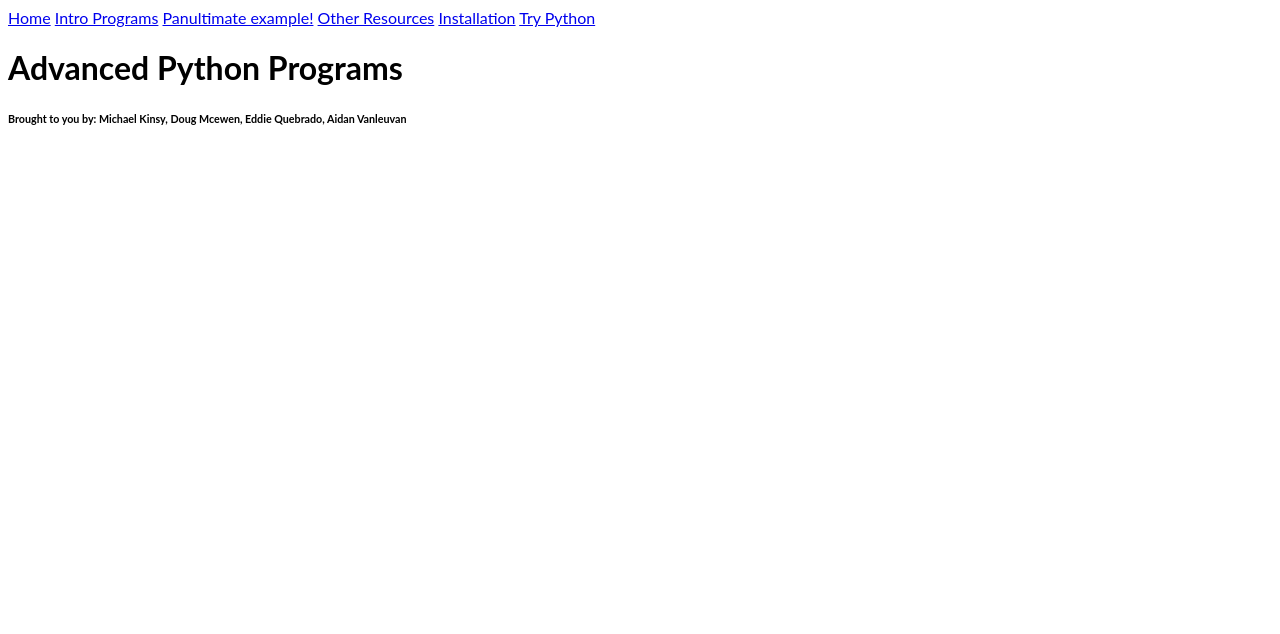
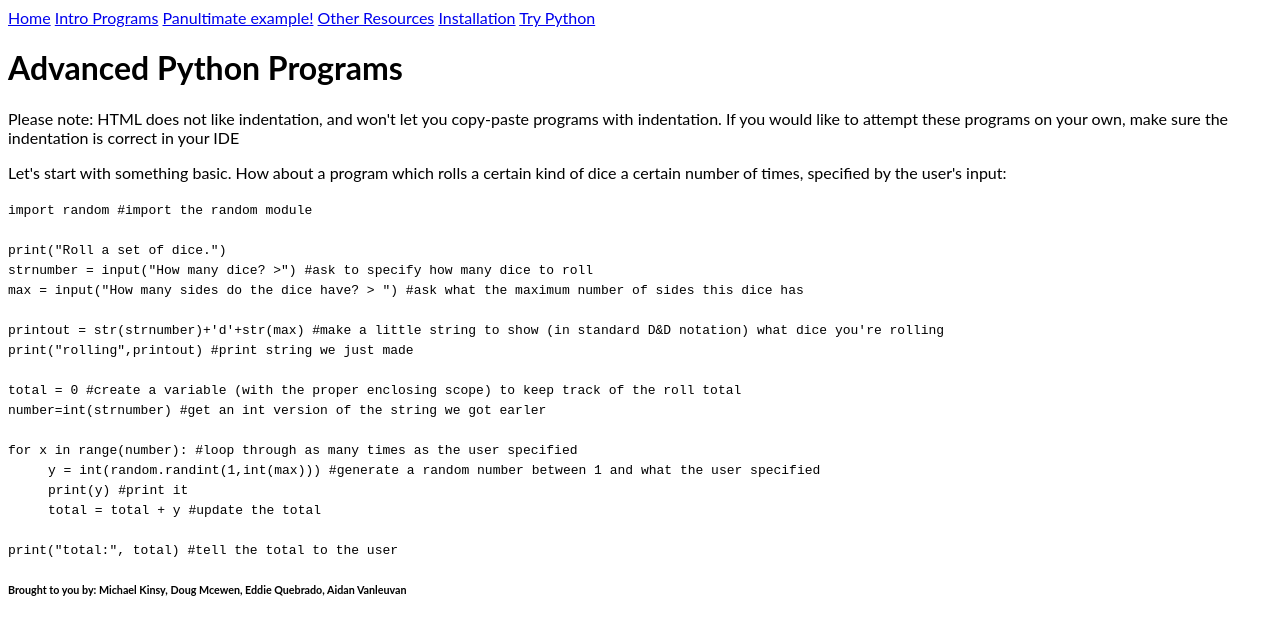
Before and after one commit to MichaelKinsy/CS-354-Doves, a plain HTML site: page advanced.html in a window 1280 px wide. Drawn offline with Linux system fonts and the light colour scheme.

Commit message:
Added dice-rolling programs
Signed-off-by: dougmantis <dougmantis@gmail.com>

```diff
--- a/advanced.html
+++ b/advanced.html
@@ -23,12 +23,30 @@ body,h1,h2,h3,h4,h5,h6 {font-family: "Lato", sans-serif},h1,button {font-family:
 <!-- Header -->
 <header >
   <h1> Advanced Python Programs</h1>
+  <p>Please note: HTML does not like indentation, and won't let you copy-paste programs with indentation. If you would like to attempt these programs on your own, make sure the indentation is correct in your IDE</p>
 </header>
 
 <!-- First Grid -->
 <div>
-
-</div>
+<p>Let's start with something basic. How about a program which rolls a certain kind of dice a certain number of times, specified by the user's input:</p>
+<code>import random #import the random module</code><br>
+<code></code><br>
+<code>print("Roll a set of dice.")</code><br>
+<code>strnumber = input("How many dice? >") #ask to specify how many dice to roll</code><br>
+<code>max = input("How many sides do the dice have? > ") #ask what the maximum number of sides this dice has</code><br>
+<code></code><br>
+<code>printout = str(strnumber)+'d'+str(max) #make a little string to show (in standard D&D notation) what dice you're rolling</code><br>
+<code>print("rolling",printout) #print string we just made</code><br>
+<code></code><br>
+<code>total = 0 #create a variable (with the proper enclosing scope) to keep track of the roll total</code><br>
+<code>number=int(strnumber) #get an int version of the string we got earler</code><br>
+<code></code><br>
+<code>for x in range(number): #loop through as many times as the user specified</code><br>
+<code style="margin-left: 40px">y = int(random.randint(1,int(max))) #generate a random number between 1 and what the user specified</code><br>
+<code style="margin-left: 40px">print(y) #print it</code><br>
+<code style="margin-left: 40px">total = total + y #update the total</code><br>
+<code></code><br>
+<code>print("total:", total) #tell the total to the user</code><br>
 
 <!-- Second Grid -->
 <div>
```
Also changed, not shown: intro.html (+5 -0 lines).
